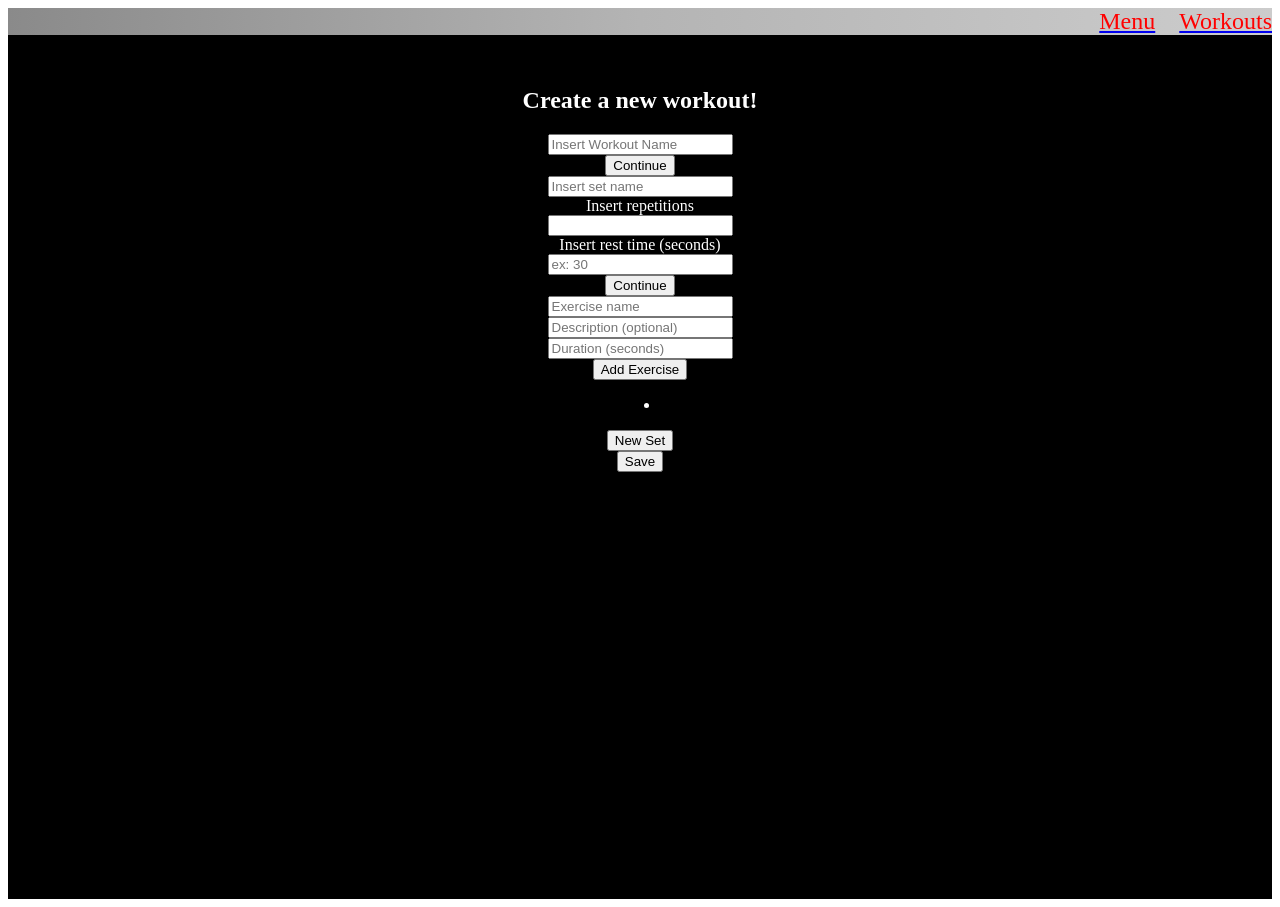
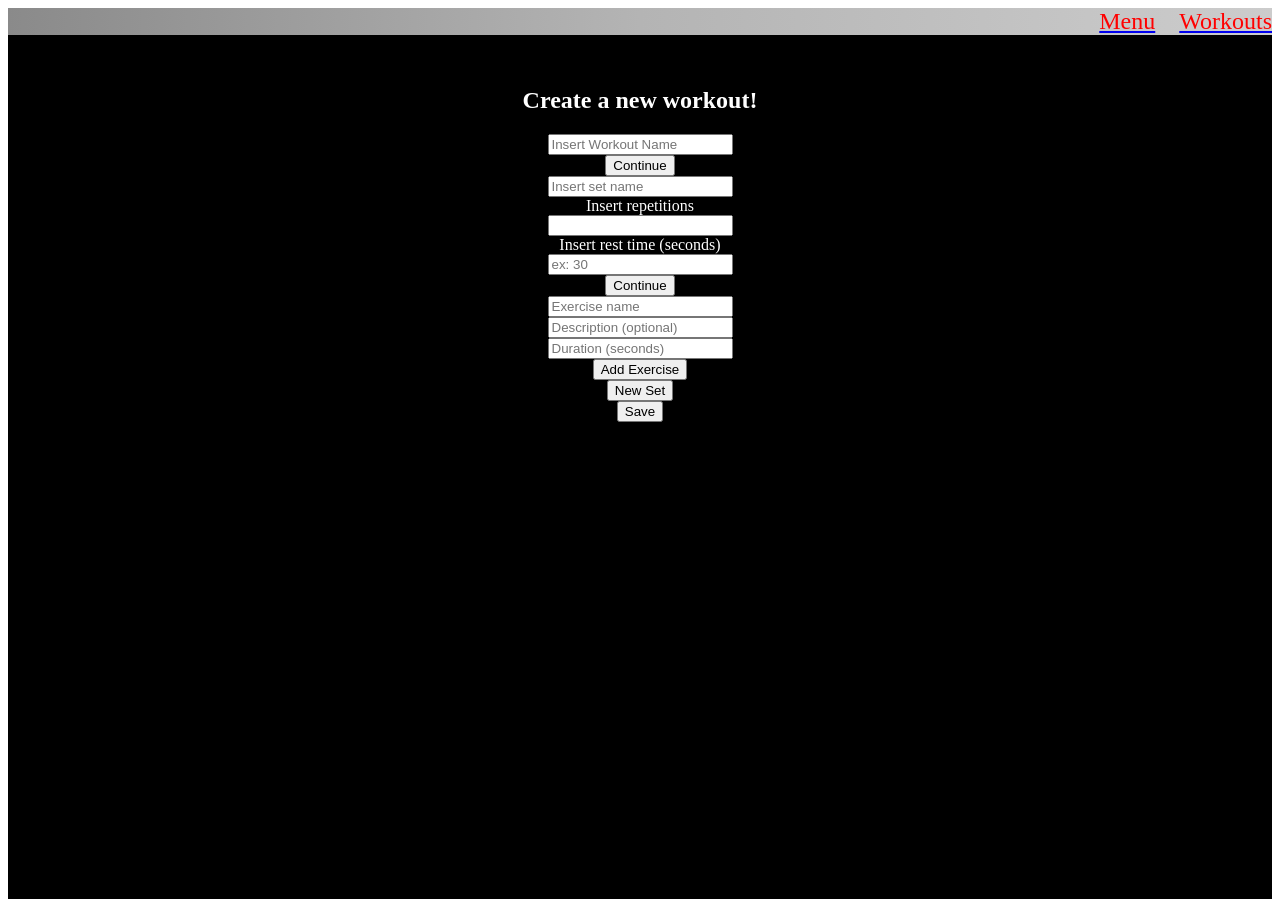
Before and after one commit to MarcosUgalde/Fullstack-project, a React (Vite) app in the folder front/: page /new-workout in a window 1280 px wide. Both pictures are taken after a click on the button "New Set". Built offline with nearby package versions, Linux system fonts and the light colour scheme; no server answers.

Commit message:
fix: eliminated usless ul

```diff
--- a/front/src/components/SetsCreation/index.jsx
+++ b/front/src/components/SetsCreation/index.jsx
@@ -5,14 +5,23 @@ import { workout } from '../../services'
 
 function Set({ workoutId }) {
     const [payload, setPayload] = useState();
+    //const [exercises, setExercises] = useState([]);
 
     //const { mutate,data } = useMutation(() => workout.create({ payload }))
 
     const { mutate: setMutate,data: setData } = useMutation((payload) => workout.addset({ payload }))
 
     const { mutate: setMutateExercise,data: setExerciseData } = useMutation((payload) => workout.addexercise({ payload }))
-    console.log(setExerciseData)
-
+    console.log('Set exercise data: ', setExerciseData)
+/*
+    const handleAddExercise = () => {
+        setMutateExercise({ ...payload, setId: setData.data.id });
+        // Add the new exercise to the list of exercises in the state
+        setExercises([...exercises, payload]);
+        // Clear the input fields after adding the exercise
+        setPayload({});
+    };
+*/
      /*<input type='text' id='workout' name='name' placeholder='Insert Workout Name' onChange={(e) => {
         setPayload({
             ...payload,
@@ -63,9 +72,6 @@ function Set({ workoutId }) {
                     })
                 }} ></input>
                 <button onClick={() => setMutateExercise({ ...payload, setId: setData.data.id })}>Add Exercise</button>
-                <ul>
-                    <li></li>
-                </ul>
             </Styled.Form>
     )
 }
```
